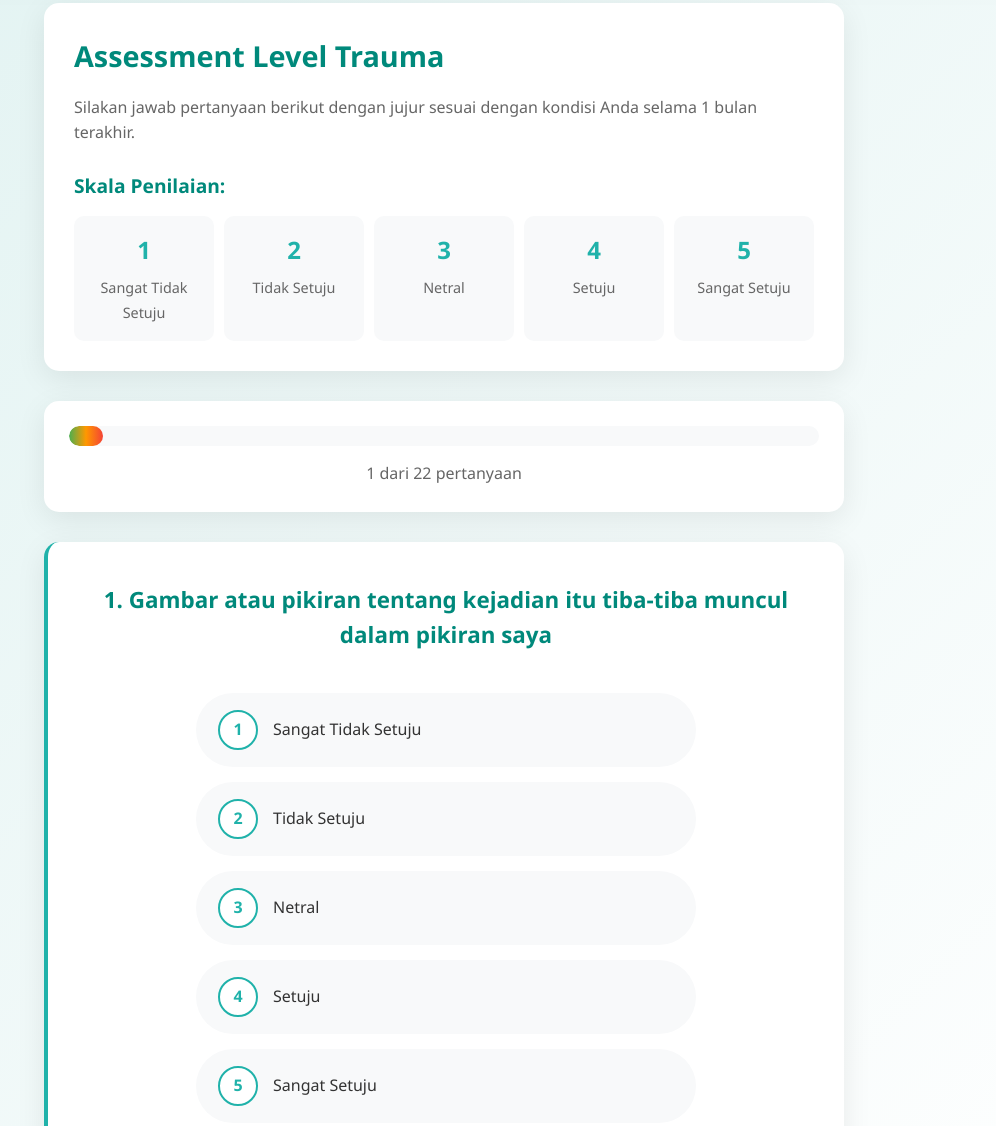
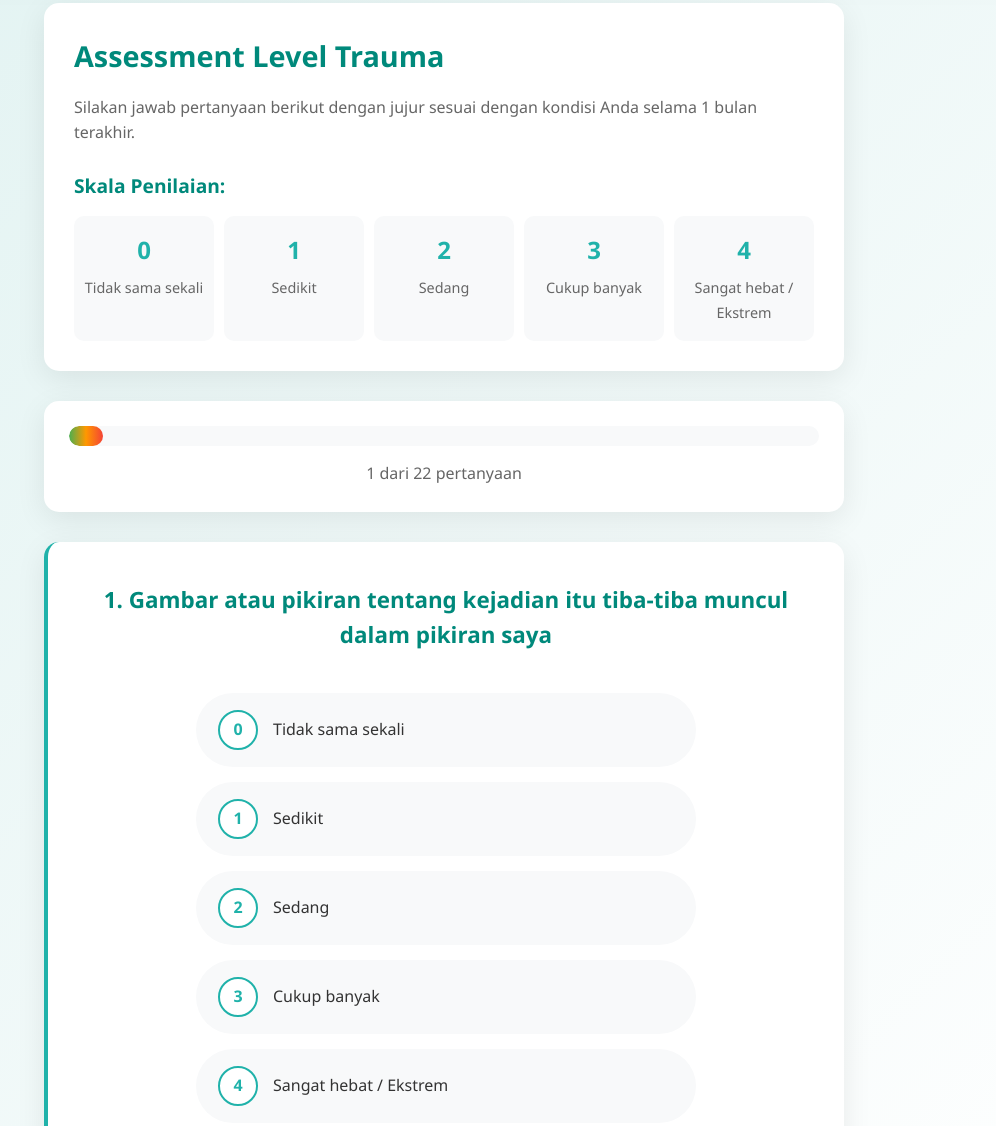
Before and after one commit to aldenzho/FP-RSBP-Ditraheal, a website: page public/assessment.html in a window 1280 px wide. Shown: the part 186-1312 px from the top of the page, without its empty margins (196-1192 px from the left). Drawn offline with Linux system fonts and the light colour scheme; sample sign-in values are in the browser's storage.

Commit message:
update skala

```diff
--- a/public/assessment.html
+++ b/public/assessment.html
@@ -24,24 +24,24 @@
                     <h3>Skala Penilaian:</h3>
                     <div class="scale-items">
                         <div class="scale-item">
+                            <span class="scale-number">0</span>
+                            <span class="scale-label">Tidak sama sekali</span>
+                        </div>
+                        <div class="scale-item">
                             <span class="scale-number">1</span>
-                            <span class="scale-label">Sangat Tidak Setuju</span>
+                            <span class="scale-label">Sedikit</span>
                         </div>
                         <div class="scale-item">
                             <span class="scale-number">2</span>
-                            <span class="scale-label">Tidak Setuju</span>
+                            <span class="scale-label">Sedang</span>
                         </div>
                         <div class="scale-item">
                             <span class="scale-number">3</span>
-                            <span class="scale-label">Netral</span>
+                            <span class="scale-label">Cukup banyak</span>
                         </div>
                         <div class="scale-item">
                             <span class="scale-number">4</span>
-                            <span class="scale-label">Setuju</span>
-                        </div>
-                        <div class="scale-item">
-                            <span class="scale-number">5</span>
-                            <span class="scale-label">Sangat Setuju</span>
+                            <span class="scale-label">Sangat hebat / Ekstrem</span>
                         </div>
                     </div>
                 </div>
@@ -63,29 +63,29 @@
                     <h3 id="questionText">Memuat pertanyaan...</h3>
                     <div class="rating-scale">
                         <label class="rating-option">
-                            <input type="radio" name="currentQuestion" value="1" required>
+                            <input type="radio" name="currentQuestion" value="0" required>
+                            <span class="radio-circle">0</span>
+                            <span class="radio-label-text">Tidak sama sekali</span>
+                        </label>
+                        <label class="rating-option">
+                            <input type="radio" name="currentQuestion" value="1">
                             <span class="radio-circle">1</span>
-                            <span class="radio-label-text">Sangat Tidak Setuju</span>
+                            <span class="radio-label-text">Sedikit</span>
                         </label>
                         <label class="rating-option">
                             <input type="radio" name="currentQuestion" value="2">
                             <span class="radio-circle">2</span>
-                            <span class="radio-label-text">Tidak Setuju</span>
+                            <span class="radio-label-text">Sedang</span>
                         </label>
                         <label class="rating-option">
                             <input type="radio" name="currentQuestion" value="3">
                             <span class="radio-circle">3</span>
-                            <span class="radio-label-text">Netral</span>
+                            <span class="radio-label-text">Cukup banyak</span>
                         </label>
                         <label class="rating-option">
                             <input type="radio" name="currentQuestion" value="4">
                             <span class="radio-circle">4</span>
-                            <span class="radio-label-text">Setuju</span>
-                        </label>
-                        <label class="rating-option">
-                            <input type="radio" name="currentQuestion" value="5">
-                            <span class="radio-circle">5</span>
-                            <span class="radio-label-text">Sangat Setuju</span>
+                            <span class="radio-label-text">Sangat hebat / Ekstrem</span>
                         </label>
                     </div>
                 </div>
--- a/public/js/assessment.js
+++ b/public/js/assessment.js
@@ -147,12 +147,9 @@ document.addEventListener('DOMContentLoaded', function() {
         if (validateCurrentQuestion()) {
             saveCurrentAnswer();
 
-            // Hitung total skor (22-110 karena 22 pertanyaan × 1-5)
             const totalScore = answers.reduce((sum, answer) => sum + answer, 0);
 
-            // Konversi ke skor IES-R standar (0-88)
-            // Rumus: (totalScore - 22) karena min skor = 22, max = 110
-            const iesrScore = totalScore - 22;
+            const iesrScore = totalScore;
 
             // Calculate trauma level dan rekomendasi berdasarkan IES-R
             let traumaLevel = '';
```
